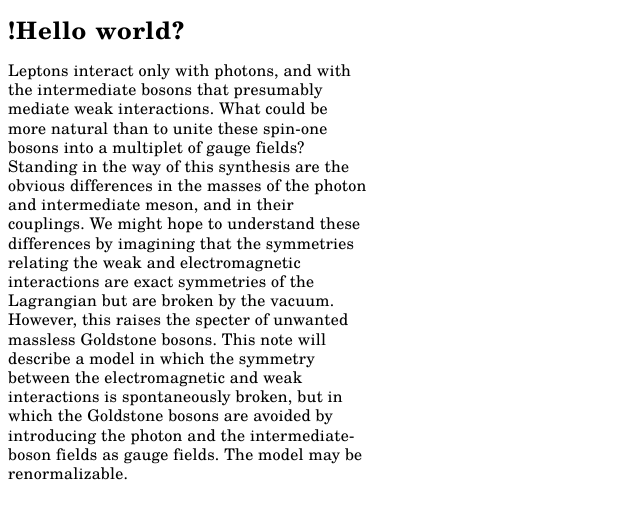
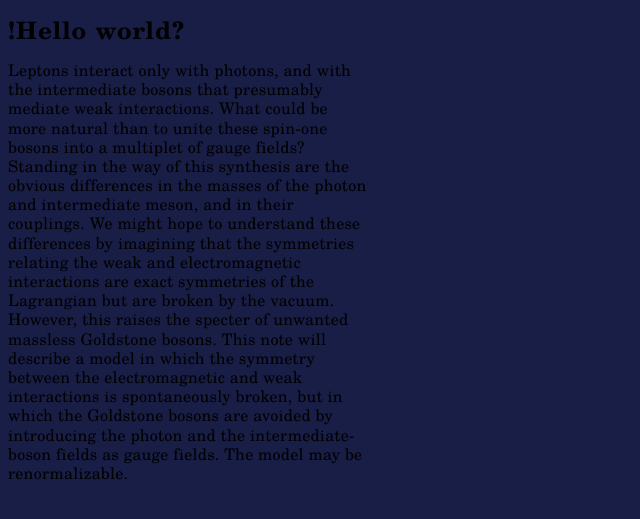
Before and after one commit to callumhackett/callumhackett.github.io, a Jekyll site: the page built from index.md, in a window 1280 px wide. Shown: the top 519 px of the page, without its empty margins (0-640 px from the left). Built offline with Jekyll 4.4.1, drawn with Linux system fonts in a browser that asks for light colours; our own code applies the rules of GitHub Pages for plain Markdown files.

Commit message:
Background colour

```diff
--- a/_layouts/page.html
+++ b/_layouts/page.html
@@ -2,6 +2,7 @@
 <html lang="en-GB">
     <head>
         <meta charset="utf-8">
+        <meta name="viewport" content="width=device-width, initial-scale=1.0">
         <link rel="stylesheet" href="style.css">
         <meta name="author" content={{ site.title }}>
         <meta name="description" content={{ site.description }}>
--- a/style.css
+++ b/style.css
@@ -34,6 +34,10 @@
 
 }
 
+html {
+    background-color: rgb(25, 30, 70);
+}
+
 h1 {
     font-family: 'tex_gyre_schola', serif;
     font-size: 24px;
```
